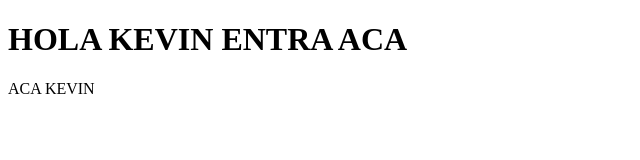
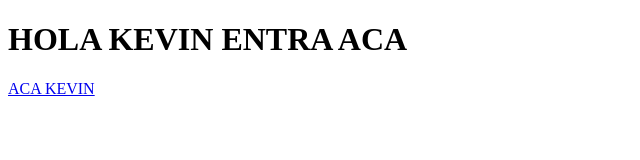
Before and after one commit to UliCorru04/appjs, a plain HTML site: page index.html in a window 1280 px wide. Shown: the whole page, without its empty margins (0-640 px from the left). Drawn offline with Linux system fonts and the light colour scheme.

Commit message:
Ahora si x2

```diff
--- a/index.html
+++ b/index.html
@@ -7,6 +7,6 @@
 </head>
 <body>
     <h1>HOLA KEVIN ENTRA ACA</h1>
-    <a link="Foro\index.html">ACA KEVIN</a>
+    <a href="Foro\index.html">ACA KEVIN</a>
 </body>
 </html>
```
